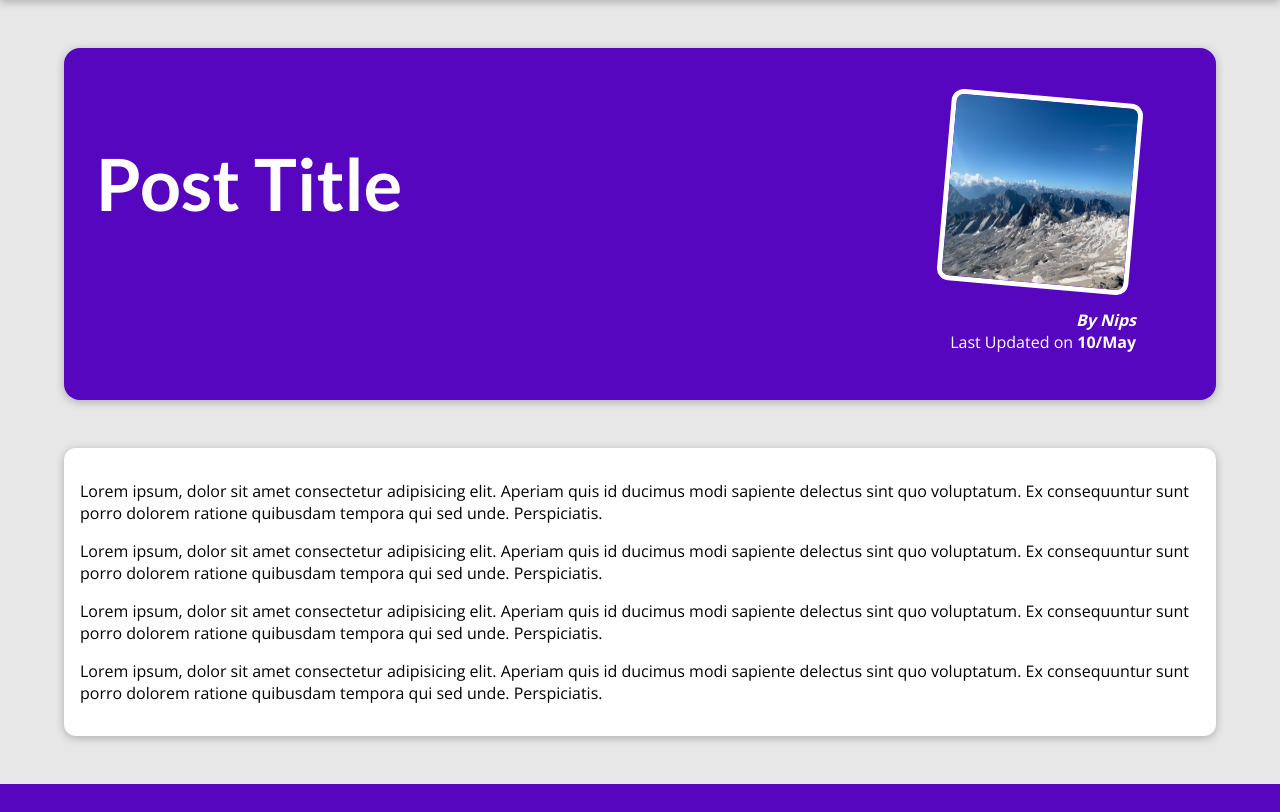
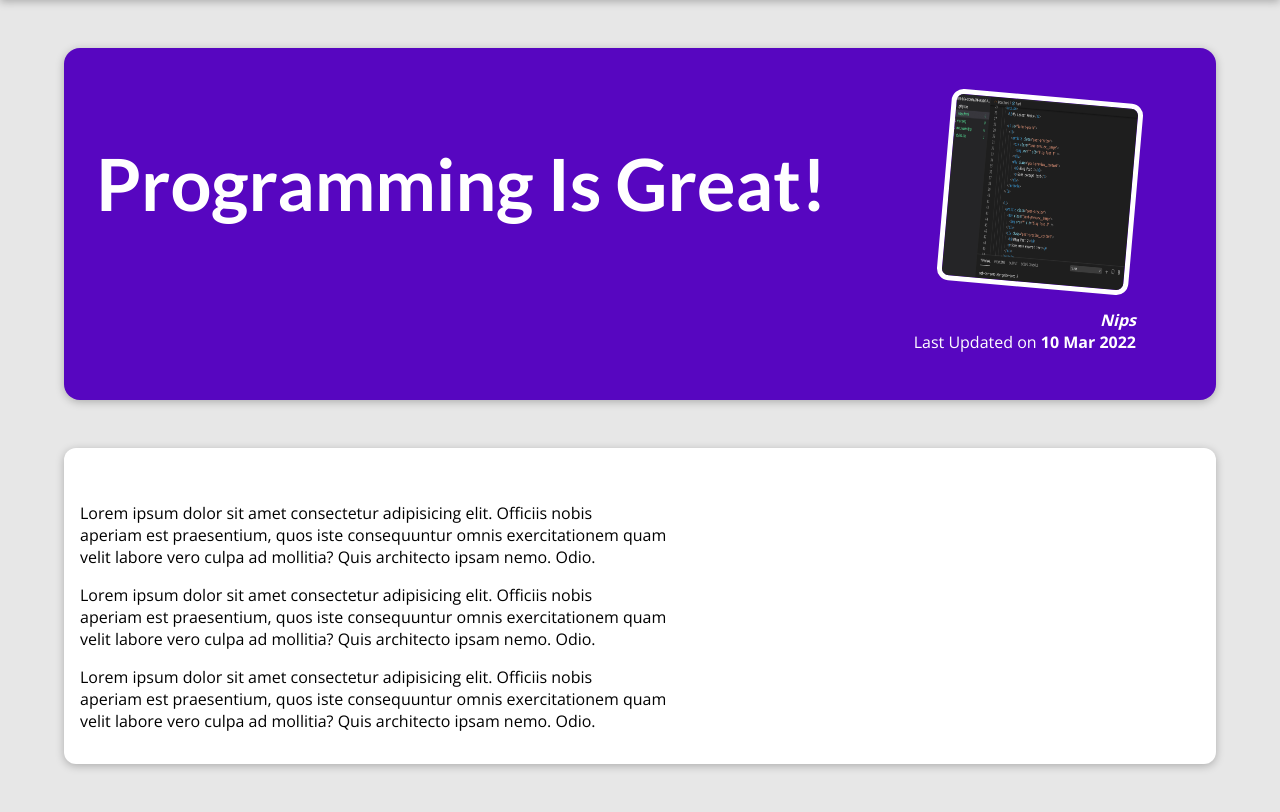
Before and after one commit to nipsalvin/Python_Django-The_Practical_Guide, a Django app: page /posts/programming-is-fun in a window 1280 px wide. Shown: the part 80-892 px from the top of the page. Before the commit the page ends 864 px from the top, so only its background shows below. Run offline with Django 4.2, Linux system fonts and the light colour scheme.

Commit message:
adding a `single post` page

```diff
--- a/my_site/blog/templates/blog/post_detail.html
+++ b/my_site/blog/templates/blog/post_detail.html
@@ -2,7 +2,7 @@
 {% load static %}
 
 {% block title %}
-This Post Title
+    {{post.title}}
 {% endblock %}
 
 {% block css_files %}
@@ -11,39 +11,19 @@ This Post Title
 
 {% block content %}
     <section id="summary">
-        <h2>Post Title</h2>
+        <h2>{{post.title}}</h2>
         <article>
-            <img src="{% static 'blog/images/mountains.jpg' %}" alt="Post Title">
-            <address>By Nips</address>
+            <img src="{% static 'blog/images/'|add:post.image %}" alt="{{post.title}}">
+            <address>{{post.author}}</address>
             <div>
-                Last Updated on <time>10/May</time>
+                Last Updated on <time>{{ post.date|date:'d M Y' }}</time>
             </div>
         </article>
     </section>
 
     <main>
         <p>
-            Lorem ipsum, dolor sit amet consectetur adipisicing elit.
-            Aperiam quis id ducimus modi sapiente delectus sint quo voluptatum.
-            Ex consequuntur sunt porro dolorem ratione quibusdam tempora qui sed unde. Perspiciatis.
-        </p>
-
-        <p>
-            Lorem ipsum, dolor sit amet consectetur adipisicing elit.
-            Aperiam quis id ducimus modi sapiente delectus sint quo voluptatum.
-            Ex consequuntur sunt porro dolorem ratione quibusdam tempora qui sed unde. Perspiciatis.
-        </p>
-
-        <p>
-            Lorem ipsum, dolor sit amet consectetur adipisicing elit.
-            Aperiam quis id ducimus modi sapiente delectus sint quo voluptatum.
-            Ex consequuntur sunt porro dolorem ratione quibusdam tempora qui sed unde. Perspiciatis.
-        </p>
-
-        <p>
-            Lorem ipsum, dolor sit amet consectetur adipisicing elit.
-            Aperiam quis id ducimus modi sapiente delectus sint quo voluptatum.
-            Ex consequuntur sunt porro dolorem ratione quibusdam tempora qui sed unde. Perspiciatis.
+            {{ post.content|linebreaks }}
         </p>
     </main>
 {% endblock %}
--- a/my_site/blog/views.py
+++ b/my_site/blog/views.py
@@ -80,8 +80,14 @@ def index(request):
 
 
 def all_posts(request):
-    return render(request=request, template_name='blog/all_posts.html')
+    context = {'blog_posts':blog_posts}
+    return render(request=request, template_name='blog/all_posts.html', context=context)
 
 
 def post_details(request, slug):
-    return render(request=request, template_name='blog/post_detail.html')
+    # blog_post = [post for post in blog_posts if post['slug'] == slug]
+    # identified_post = blog_post[0]
+    # context = {'post':identified_post}
+    identified_post = next(post for post in blog_posts if post['slug'] == slug)
+    context = {'post':identified_post}
+    return render(request=request, template_name='blog/post_detail.html', context=context)
```
Also changed, not shown: my_site/blog/templates/blog/all_posts.html (+3 -6 lines).
